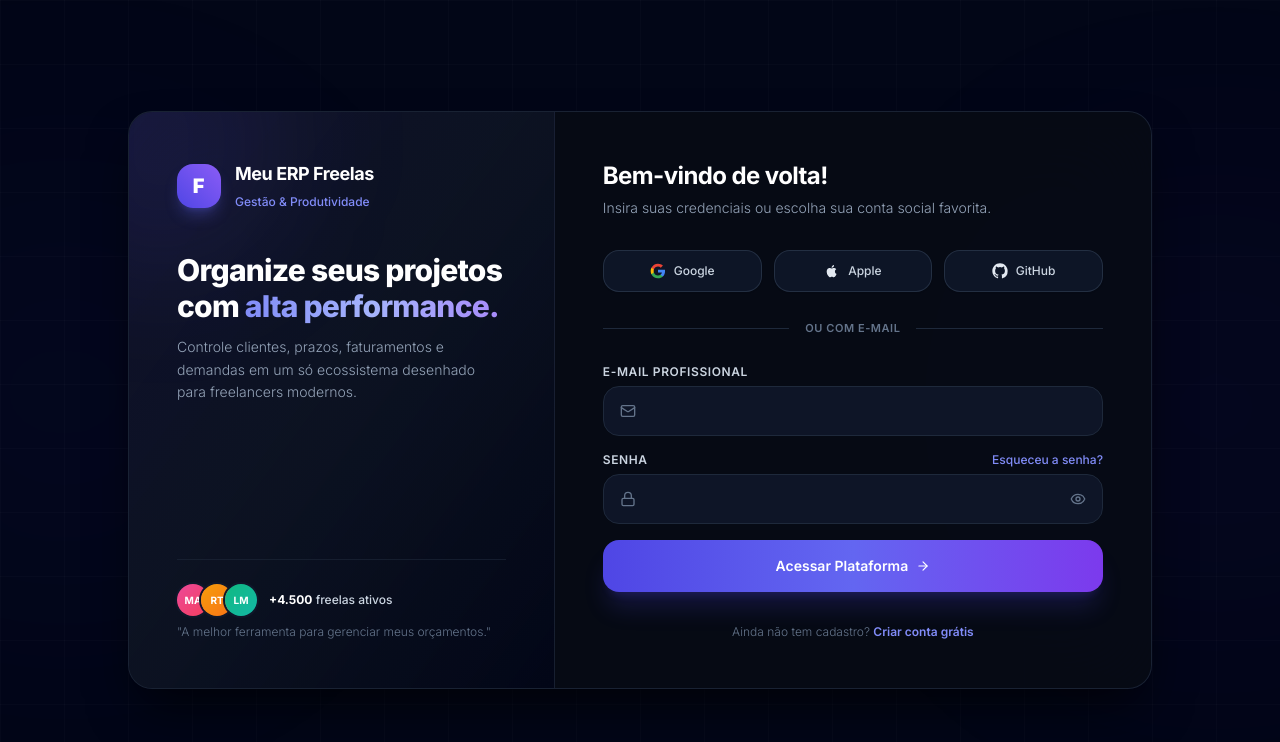
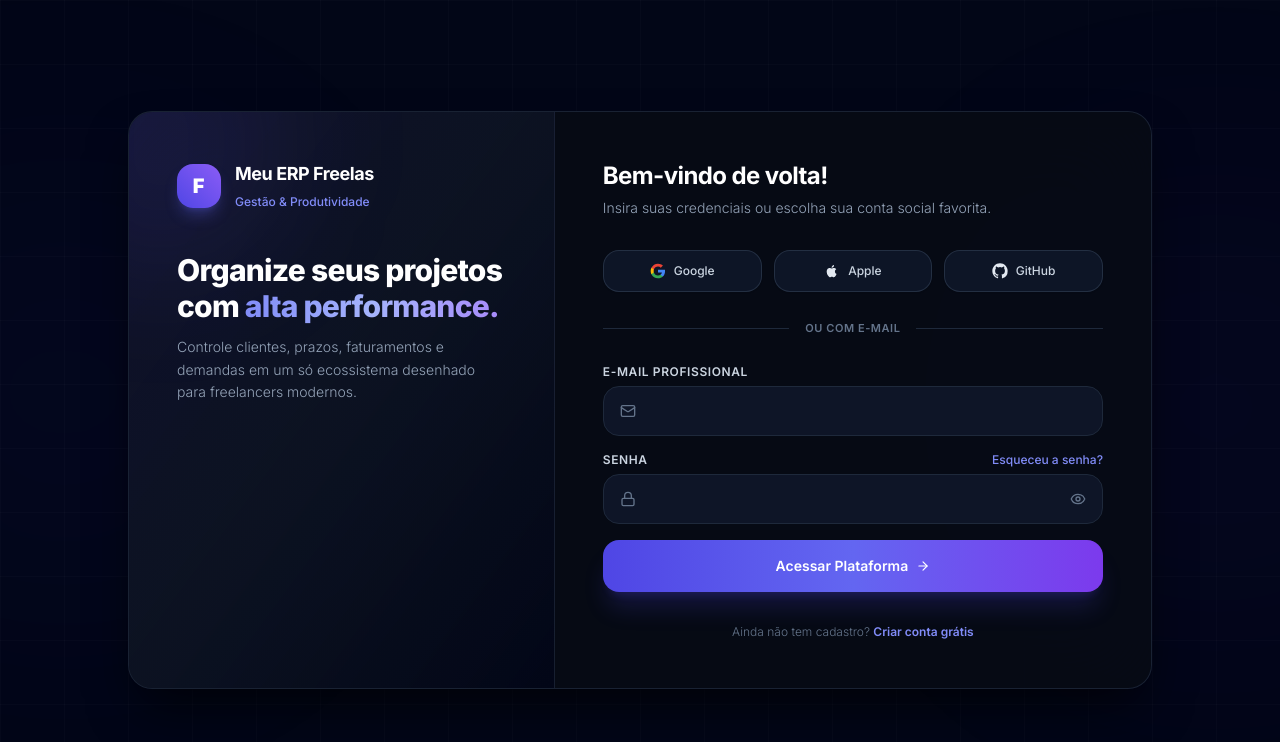
Before and after one commit to Brunoso0/Meu-ERP-FREELAS, a React (Vite) app: page / in a window 1280 px wide. Shown: the top 742 px of the page. Built offline with nearby package versions, Linux system fonts and the light colour scheme; no server answers.

Commit message:
FIX: tira da tela de entrada o contador e o depoimento inventados
Co-Authored-By: Claude Sonnet 5.5 <noreply@anthropic.com>
Claude-Session: https://claude.ai/code/session_014onWi4wq7uNv7LiU3P6NSQ

```diff
--- a/src/pages/Login.tsx
+++ b/src/pages/Login.tsx
@@ -128,26 +128,6 @@ export default function Login() {
             </p>
           </div>
 
-          {/* no celular fica de fora: a tela abre direto no formulário */}
-          <div className="relative mt-10 hidden border-t border-slate-800/60 pt-6 lg:block">
-            <div className="mb-2 flex items-center gap-3">
-              <div className="flex -space-x-2">
-                {[
-                  ['MA', 'from-pink-500 to-rose-500'],
-                  ['RT', 'from-amber-500 to-orange-500'],
-                  ['LM', 'from-emerald-500 to-teal-500'],
-                ].map(([initials, colors]) => (
-                  <span key={initials} className={cn('flex h-8 w-8 items-center justify-center rounded-full bg-gradient-to-br text-[10px] font-bold text-white ring-2 ring-slate-900', colors)}>
-                    {initials}
-                  </span>
-                ))}
-              </div>
-              <div className="text-xs font-medium text-slate-300">
-                <strong className="text-white">+4.500</strong> freelas ativos
-              </div>
-            </div>
-            <p className="text-xs font-light text-slate-500">"A melhor ferramenta para gerenciar meus orçamentos."</p>
-          </div>
         </div>
 
         {/* formulário */}
```
